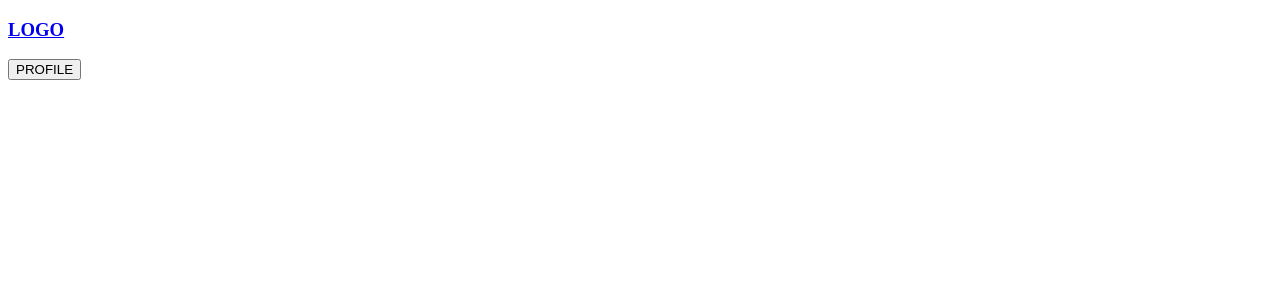
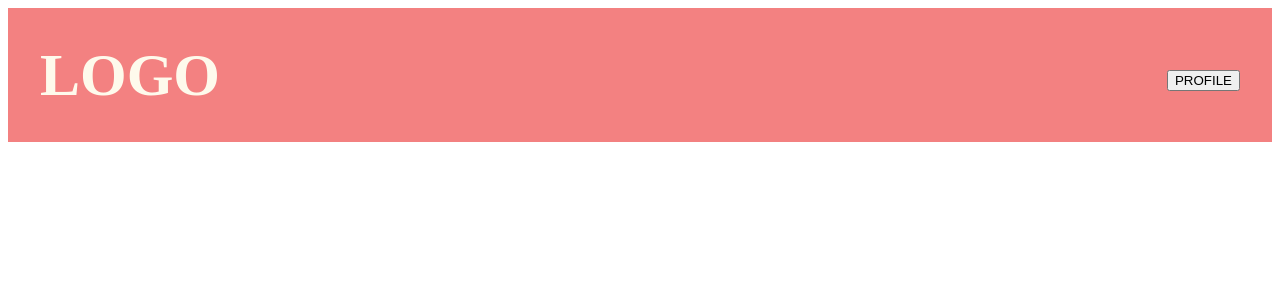
Before and after one commit to andreaholstein/tapestry-client, a React (Vite) app: page / in a window 1280 px wide. Shown: the top 300 px of the page. Built offline with nearby package versions, Linux system fonts and the light colour scheme.

Commit message:
Build Header

```diff
--- a/src/components/Header/Header.jsx
+++ b/src/components/Header/Header.jsx
@@ -13,6 +13,7 @@ function Header() {
                 </Link>
                 <Link to="/profile">
                     <button className="header__profile-button">PROFILE</button>
+                    {/* <svg className="header__profile-icon"></svg> */}
                 </Link>
                 {/* alt: can use onClick + useNavigate */}
             </nav>
--- a/src/components/Header/Header.scss
+++ b/src/components/Header/Header.scss
@@ -0,0 +1,20 @@
+// --------- FXNALITY ---------
+@use "../../styles/partials/typography" as *;
+@use "../../styles/partials/variables" as *;
+@use "../../styles/partials/mixins" as *;
+
+.header {
+  background-color: $berry;
+
+  &__nav {
+    padding: 2rem;
+    display: flex;
+    justify-content: space-between;
+    align-items: center;
+  }
+
+  &__logo,
+  &__profile-icon {
+    color: $pale;
+  }
+}
--- a/src/components/SoloCommCard/SoloCommCard.scss
+++ b/src/components/SoloCommCard/SoloCommCard.scss
@@ -0,0 +1,4 @@
+// --------- FXNALITY ---------
+@use "../../styles/partials/typography" as *;
+@use "../../styles/partials/variables" as *;
+@use "../../styles/partials/mixins" as *;
--- a/src/components/Welcome/Welcome.scss
+++ b/src/components/Welcome/Welcome.scss
@@ -0,0 +1,4 @@
+// --------- FXNALITY ---------
+@use "../../styles/partials/typography" as *;
+@use "../../styles/partials/variables" as *;
+@use "../../styles/partials/mixins" as *;
--- a/src/pages/HomePage/HomePage.scss
+++ b/src/pages/HomePage/HomePage.scss
@@ -0,0 +1,4 @@
+// --------- FXNALITY ---------
+@use "../../styles/partials/typography" as *;
+@use "../../styles/partials/variables" as *;
+@use "../../styles/partials/mixins" as *;
--- a/src/styles/partials/_typography.scss
+++ b/src/styles/partials/_typography.scss
@@ -103,6 +103,7 @@ p {
 
 a {
   margin: 0;
+  text-decoration: none;
   font-size: 16px;
   line-height: 15px;
   // @include tablet {
```
